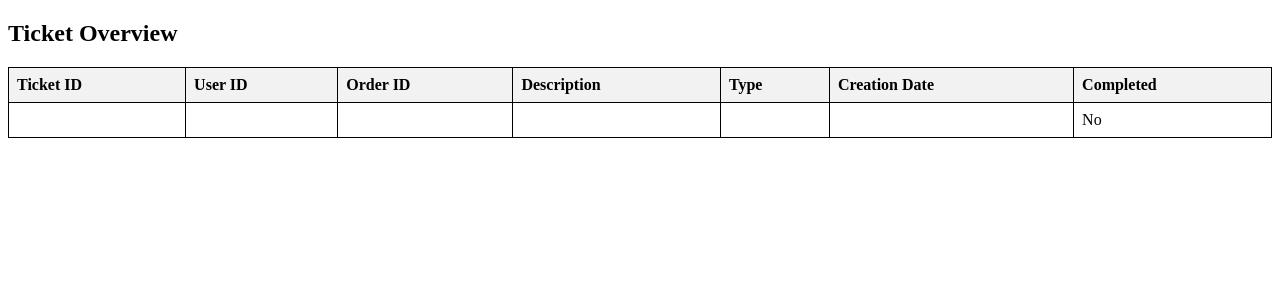
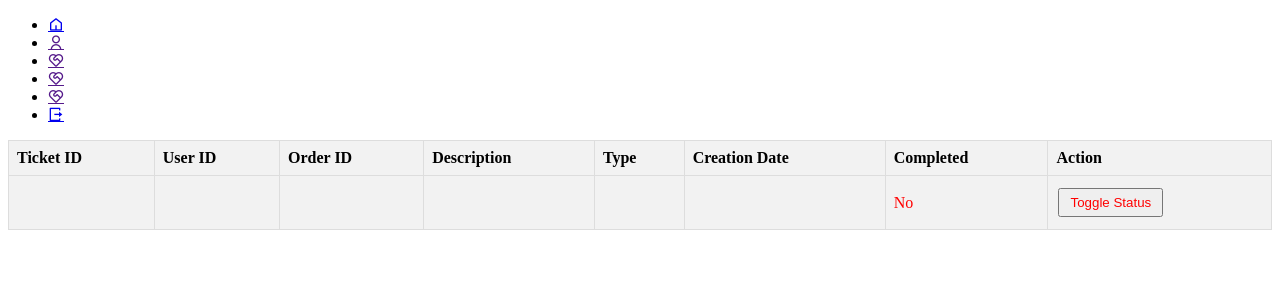
Before and after one commit to Rockyc19/FireArcade, a PHP site: page /monteurticketoverzicht.php in a window 1280 px wide. Shown: the top 300 px of the page. Run offline with PHP 8.4, Linux system fonts and the light colour scheme; the visitor is signed in with stand-in values (Sample User, id 1); tables that the repository leaves empty or names only in its code hold one stand-in row (values such as "Sample post"); data that the repository does not hold is empty.

Commit message:
kqjwabf
sdf

```diff
--- a/php/login.php
+++ b/php/login.php
@@ -38,7 +38,7 @@ if (isset ($_POST['submit'])) {
                     case 'Klant':
                         header("Location: ../php/klantpagina.php");
                         exit();
-                    case 'Monteur':
+                    case 'Gebruiker':
                         header("Location: ../php/monteurpagina.php");
                         exit();
                     default:
--- a/php/monteurticketoverzicht.php
+++ b/php/monteurticketoverzicht.php
@@ -1,3 +1,94 @@
+<!DOCTYPE html>
+<html lang="en">
+<head>
+<meta charset="UTF-8">
+<meta name="viewport" content="width=device-width, initial-scale=1.0">
+<link rel="stylesheet" href="../css/style1.css">
+<link rel="stylesheet" href="https://cdn.jsdelivr.net/npm/remixicon@4.2.0/fonts/remixicon.min.css">
+<title>Ticket Overview</title>
+<style>
+    table {
+        width: 100%;
+        border-collapse: collapse;
+    }
+
+    table, th, td {
+        border: 1px solid #ddd;
+        padding: 8px;
+        text-align: left;
+    }
+
+    th {
+        background-color: #f2f2f2;
+    }
+
+    tr:nth-child(even) {
+        background-color: #f2f2f2;
+    }
+
+    tr:hover {
+        background-color: #ddd;
+    }
+
+    .edit-form input[type="submit"] {
+        padding: 5px 10px;
+        text-decoration: none;
+        margin: 4px 2px;
+        cursor: pointer;
+    }
+
+    .completed {
+        color: green;
+    }
+
+    .not-completed {
+        color: red;
+    }
+</style>
+</head>
+<body>
+<nav class="nav container">
+            <div class="nav__menu">
+                <ul class="nav__list">
+                    <li class="nav__item">
+                        <a href="../php/monteurpagina.php" class="nav__link">
+                            <i class="ri-home-5-line"></i>
+                        </a>
+                    </li>
+
+                    <li class="nav__item">
+                        <a href="" class="nav__link active__link">
+                            <i class="ri-user-line"></i>
+                        </a>
+                    </li>
+
+                    <li class="nav__item">
+                        <a href="" class="nav__link">
+                            <i class="ri-service-line"></i>
+                        </a>
+                    </li>
+
+                    <li class="nav__item">
+                        <a href="" class="nav__link">
+                            <i class="ri-service-line"></i>
+                        </a>
+                    </li>
+
+                    <li class="nav__item">
+                        <a href="" class="nav__link">
+                            <i class="ri-service-line"></i>
+                        </a>
+                    </li>
+
+                    <li class="nav__item">
+                        <a href="../php/logout.php" class="nav__link">
+                            <i class="ri-logout-box-r-line"></i>
+                        </a>
+                    </li>
+
+                </ul>
+            </div>
+        </nav>
 <?php
 include_once 'dbconn.php';
 
@@ -7,40 +98,30 @@
     header("Location: ../php/login.php");
     die();
 }
-?>
 
-<!DOCTYPE html>
-<html lang="en">
-<head>
-    <meta charset="UTF-8">
-    <meta name="viewport" content="width=device-width, initial-scale=1.0">
-    <title>Ticket Overview</title>
-    <style>
-        table {
-            width: 100%;
-            border-collapse: collapse;
+// Function to update completion status
+function updateCompletionStatus($ticketID, $status) {
+    global $conn;
+    $status = ($status == 1) ? 0 : 1; // Toggle status
+    $sql = "UPDATE ticket SET Is_Voltooid = $status WHERE TicketID = $ticketID";
+    mysqli_query($conn, $sql);
 }
-        table, th, td {
-            border: 1px solid black;
-            padding: 8px;
-            text-align: left;
+
+// Handle form submission for updating completion status
+if(isset($_POST['submit'])) {
+    $ticketID = $_POST['ticketID'];
+    $status = $_POST['status'];
+    updateCompletionStatus($ticketID, $status);
 }
-        th {
-            background-color: #f2f2f2;
-        }
-    </style>
-</head>
-<body>
-    <h2>Ticket Overview</h2>
-    <?php
+
 // Retrieve tickets from the database
-    $sql = "SELECT * FROM Tickets";
+$sql = "SELECT * FROM ticket";
 $result = mysqli_query($conn, $sql);
 
 // Check if any tickets are found
 if (mysqli_num_rows($result) > 0) {
     echo "<table>";
-        echo "<tr><th>Ticket ID</th><th>User ID</th><th>Order ID</th><th>Description</th><th>Type</th><th>Creation Date</th><th>Completed</th></tr>";
+    echo "<tr><th>Ticket ID</th><th>User ID</th><th>Order ID</th><th>Description</th><th>Type</th><th>Creation Date</th><th>Completed</th><th>Action</th></tr>";
     // Output data of each row
     while($row = mysqli_fetch_assoc($result)) {
         echo "<tr>";
@@ -50,7 +131,25 @@
         echo "<td>".$row["Omschrijving"]."</td>";
         echo "<td>".$row["Type"]."</td>";
         echo "<td>".$row["Aanmaakdatum"]."</td>";
-            echo "<td>".($row["Is_Voltooid"] ? 'Yes' : 'No')."</td>";
+        if ($row["Is_Voltooid"]) {
+            echo "<td class='completed'>Yes</td>";
+            echo "<td>";
+            echo "<form class='edit-form' method='post'>";
+            echo "<input type='hidden' name='ticketID' value='".$row["TicketID"]."'>";
+            echo "<input type='hidden' name='status' value='".$row["Is_Voltooid"]."'>";
+            echo "<input type='submit' name='submit' value='Toggle Status' class='edit-btn completed'>";
+            echo "</form>";
+            echo "</td>";
+        } else {
+            echo "<td class='not-completed'>No</td>";
+            echo "<td>";
+            echo "<form class='edit-form' method='post'>";
+            echo "<input type='hidden' name='ticketID' value='".$row["TicketID"]."'>";
+            echo "<input type='hidden' name='status' value='".$row["Is_Voltooid"]."'>";
+            echo "<input type='submit' name='submit' value='Toggle Status' class='edit-btn not-completed'>";
+            echo "</form>";
+            echo "</td>";
+        }
         echo "</tr>";
     }
     echo "</table>";
```
Also changed, not shown: php/monteurpagina.php (+50 -0 lines). Lines whose indentation alone changed are shown as unchanged.
